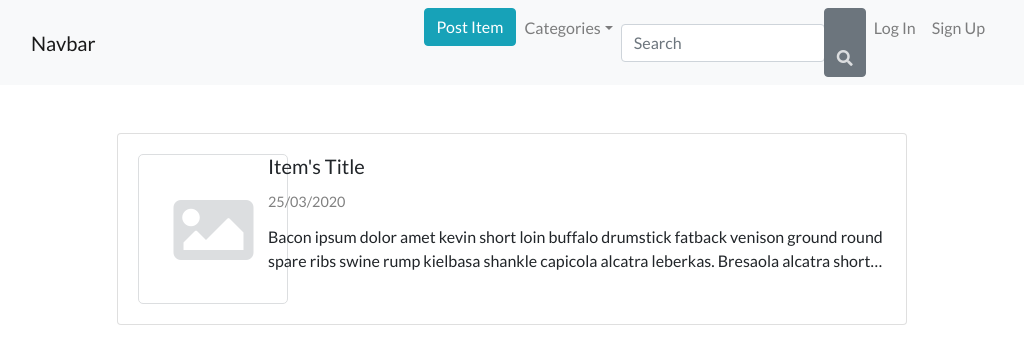
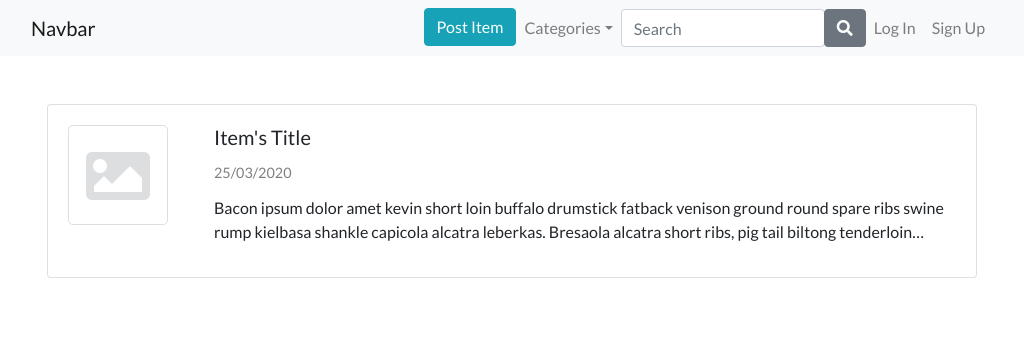
Before and after one commit to ykurata/shop-app, a React (Create React App) app in the folder client/: page / in a window 1024 px wide. Shown: the top 364 px of the page. Built offline with nearby package versions, Linux system fonts and the light colour scheme.

Commit message:
update image size

```diff
--- a/client/src/components/List.js
+++ b/client/src/components/List.js
@@ -30,11 +30,11 @@ class List extends Component {
                 <p className="description">Bacon ipsum dolor amet kevin short loin buffalo drumstick fatback venison ground round spare ribs swine rump kielbasa shankle capicola alcatra leberkas. Bresaola alcatra short ribs, pig tail biltong tenderloin venison beef ribs capicola meatloaf chicken. Chislic ham salami filet mignon spare ribs prosciutto. Biltong drumstick turkey ham spare ribs, picanha pig meatball pancetta shankle chuck kielbasa filet mignon tri-tip landjaeger. Burgdoggen meatloaf prosciutto shank boudin chuck, ribeye pork chop. Tenderloin andouille beef buffalo sausage pork loin doner.</p>
               </div>
             </div>
-
           </div>
         </div>
+
       </div>
-    )
+    );
   }
 }
 
--- a/client/src/index.css
+++ b/client/src/index.css
@@ -58,9 +58,9 @@ h5, p {
   border-radius: 5px;
 }
 
-i {
-  margin-top: 35px;
+.no-image i {
   color: #dcdee0;
+  margin-top: 2rem;
 }
 
 @media screen and (min-width: 300px) and (max-width: 360px){
@@ -77,6 +77,14 @@ i {
     width: 180px;
     padding-left: .2rem;
     padding-right: .2rem;
+  }
+  .list-item-img, .no-image {
+    width: 60px;
+    height: 60px;
+  }
+  .no-image i {
+    font-size: 2rem;
+    margin-top: .9rem;
   }
 }
 
@@ -95,9 +103,18 @@ i {
     padding-left: .2rem;
     padding-right: .2rem;
   }
+  .list-item-img, .no-image {
+    width: 65px;
+    height: 65px;
+  }
+  .no-image i {
+    font-size: 2.5rem;
+    margin-top: .7rem;
+  }
+
 }
 
-@media screen and (min-width: 376px) and (max-width: 600px){
+@media screen and (min-width: 376px) and (max-width: 650px){
   .item-list {
     width: 100%;
   }
@@ -109,9 +126,18 @@ i {
     padding-left: .2rem;
     padding-right: .2rem;
   }
+  .list-item-img, .no-image {
+    width: 75px;
+    height: 75px;
+  }
+  .no-image i {
+    font-size: 3rem;
+    margin-top: .8rem;
+  }
+
 }
 
-@media screen and (min-width: 601px) and (max-width: 960px){
+@media screen and (min-width: 651px) and (max-width: 900px){
   .item-list {
     width: 100%;
   }
@@ -119,6 +145,38 @@ i {
     width: 100px;
   }
   .col-lg-10 {
-    width: 370px;
+    width: 300px;
+    padding-left: .2rem;
+    padding-right: .2rem;
+  }
+  .list-item-img, .no-image {
+    width: 90px;
+    height: 90px;
+  }
+  .no-image i {
+    font-size: 3.5rem;
+    margin-top: .8rem;
   }
 }
+
+@media screen and (min-width: 901px) and (max-width: 1200px){
+  .item-list {
+    width: 100%;
+  }
+  .col-lg-2 {
+    width: 150px;
+  }
+  .col-lg-10 {
+    width: 450px;
+    padding-left: .5rem;
+    padding-right: .5rem;
+  }
+  .list-item-img, .no-image {
+    width: 100px;
+    height: 100px;
+  }
+  .no-image i {
+    font-size: 4rem;
+    margin-top: 1.1rem;
+  }
+}
```
